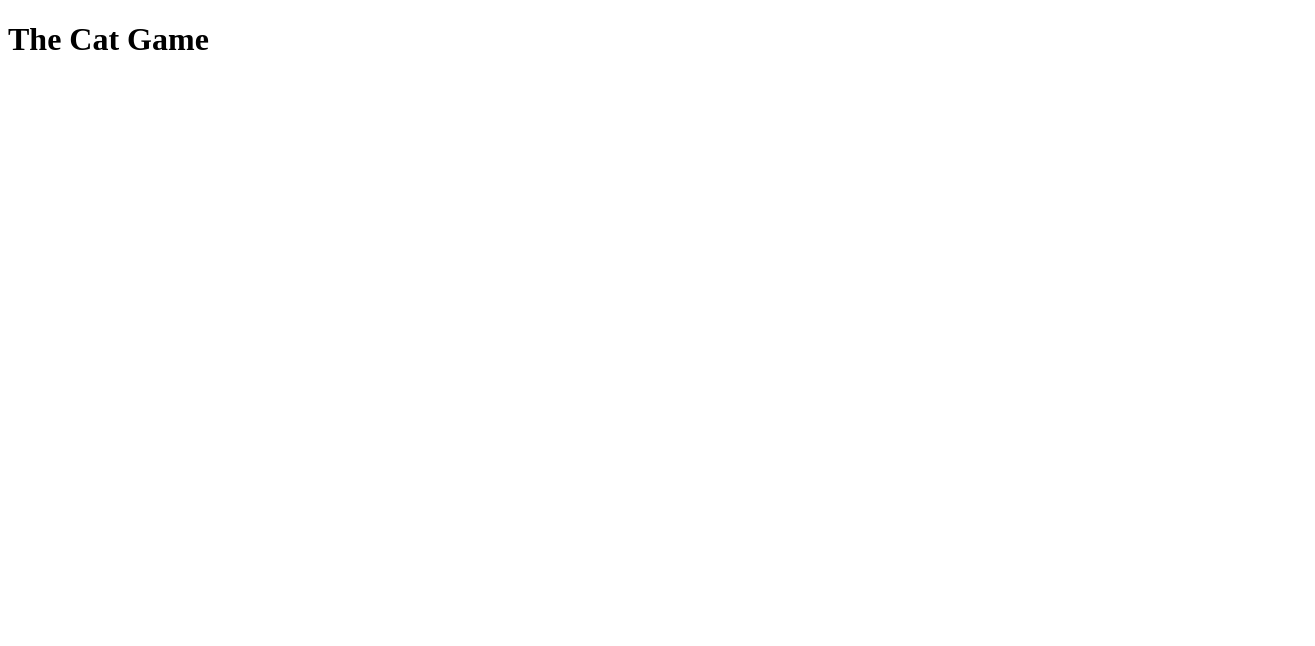
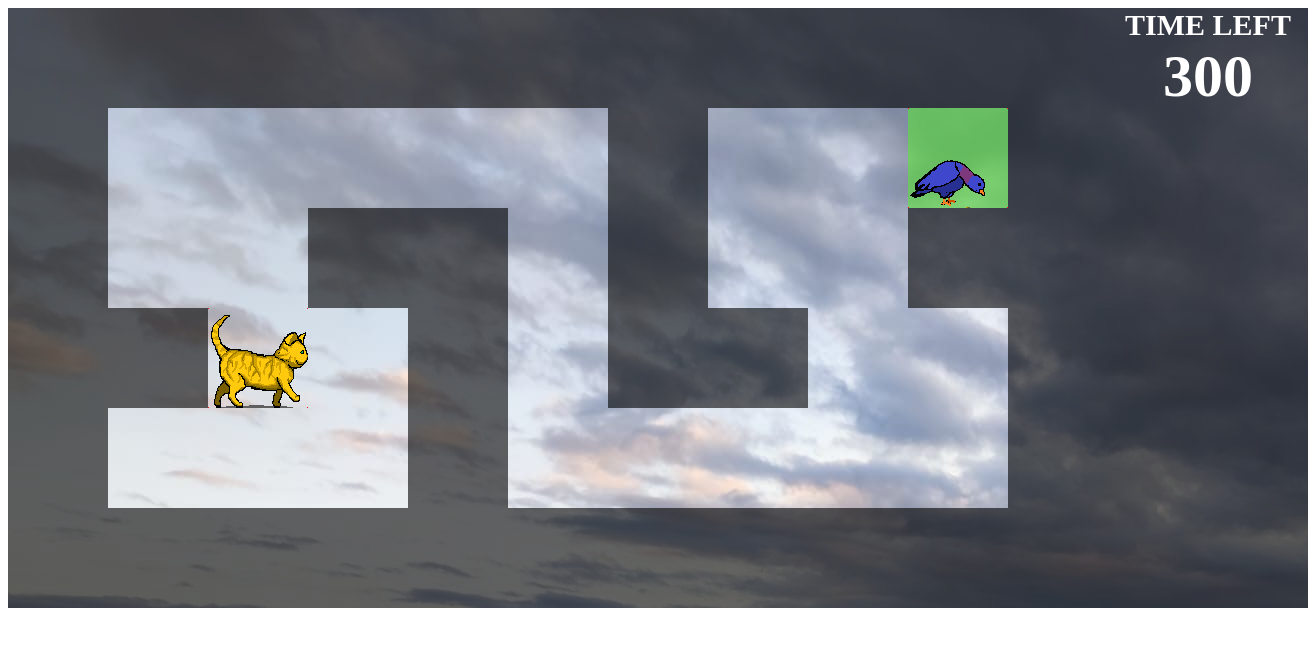
Before and after one commit to 88ROKAS88/my-first-electron-project, an Electron app: page catgameDesktop/mainWindow.html in a window 1315 px wide. Drawn offline with Linux system fonts and the light colour scheme.

Commit message:
The Cat Game
took the cat game from my-ca2-final
and inserted it here with minimal changes.

```diff
--- /dev/null
+++ b/catgameDesktop/allin1.js
@@ -0,0 +1,507 @@
+function localScores() {
+  let data = {
+    user_id: "importId",
+    user_name: "importName",
+    lvl1: score[0]["score"],
+    lvl2: score[1]["score"],
+    lvl3: score[2]["score"],
+    overall: score[3]["score"],
+  };
+
+  // let domain = "http://my-ca2-final.xyz"; // PRODUCTION
+  // domain = "http://localhost"; // DEVELOPEMENT
+  // let url = "/games/newscore";
+
+  // axios.post(url, data).then(() => {
+  //     window.location.href = domain + "/games/highscore/" + score[3]["score"];
+  // });
+}
+
+// #### #### #    #    # #### # #### #  #
+// #    #  # #    #    # #    # #  # ## #
+// #    #  # #    #    # #### # #  # # ##
+// #    #  # #    #    #    # # #  # #  #
+// #### #### #### #### # #### # #### #  #
+
+// COLLISION DETECTION
+
+// collision with map on both axes
+function collisionXY(varX, varY) {
+  if (
+    map[left + varX][bottom + varY] == 0 &&
+    map[left + varX + 90][bottom + varY] == 0 &&
+    map[left + varX][bottom + varY + 90] == 0 &&
+    map[left + varX + 90][bottom + varY + 90] == 0
+  ) {
+    bottom += varY;
+    left += varX;
+    return true;
+  } else if (
+    map[left + varX][bottom + varY] == 2 ||
+    map[left + varX + 90][bottom + varY] == 2 ||
+    map[left + varX][bottom + varY + 90] == 2 ||
+    map[left + varX + 90][bottom + varY + 90] == 2
+  ) {
+    if (pause == false) {
+      clearInterval(clock);
+      registerScore(currentMap);
+      currentMap++;
+      if (currentMap > 2) {
+        currentMap = 0;
+        levelScoreDisplay.innerHTML = "";
+        localScores();
+        startGame("you won - loading high score");
+      } else {
+        startGame("you won, next level " + (currentMap + 1));
+      }
+      pause = true;
+    }
+  }
+}
+
+// #   #  ####  ####     ####
+// ## ##  #  #  #  #     #
+// # # #  ####  ####     ###
+// #   #  #  #  #        #
+// #   #  #  #  #     #  #
+
+// GENERATE EMPTY MAP
+// *takes map variable and generates 2d array where keys are x and y axes on the map and variables are 0 - to indicate map in that point is empty
+
+function generateMap() {
+  for (let x = 0; x <= 1700; x += 10) {
+    for (let y = 0; y <= 1000; y += 10) {
+      if (y == 0) {
+        map[x] = [];
+      }
+      map[x][y] = 0;
+    }
+  }
+  return map;
+}
+
+// GENERATE OBJECT IN MAP
+
+function generateObjectInMap(fx, fy, sx, sy, objectType) {
+  for (let x = fx; x < sx; x += 10) {
+    for (let y = fy; y < sy; y += 10) {
+      map[x][y] = objectType;
+    }
+  }
+  return map;
+}
+
+// AUTOMATIC OBJECT GENERATION FROM ID FUNCTION
+// *takes cube id calculates cube cordinates, and put them into - generateObjectInMap function to generate object
+
+function autoGenerate(id, objectType) {
+  id = id.replace("myctg-cube", "");
+  const x = Math.floor(id / 6);
+  const y = id % 6;
+  map = generateObjectInMap(
+    x * 100,
+    y * 100,
+    x * 100 + 100,
+    y * 100 + 100,
+    objectType
+  );
+  return map;
+}
+
+// MAKE MAP VISUALS
+// const jsOutDSP = document.getElementById("jsOut");
+
+function createCube(count) {
+  const element = document.createElement("div");
+  element.className = "myctg-mapCube";
+  element.id = "myctg-cube" + count;
+  background.appendChild(element);
+}
+
+// MAKE ENDPOINT
+
+function makeEndpoint(number) {
+  let id = "myctg-cube" + number;
+  autoGenerate(id, 2);
+  document.querySelector("#" + id).style.backgroundColor =
+    "rgba(84, 245, 39, 0.5)";
+}
+
+// RUN AUTOGENERATEMAP AND MAKE MAP VISUALS
+
+function numberToMapObject(number) {
+  let id = "myctg-cube" + number;
+  autoGenerate(id, 1);
+  document.querySelector("#" + id).style.backgroundColor = "rgba(0, 0, 0, 0.6)";
+}
+
+//  ####  #####  ####  #####  #  ####        #   #  ####  ####
+//  #       #    #  #    #    #  #           ## ##  #  #  #  #
+//  ####    #    ####    #    #  #           # # #  ####  ####
+//     #    #    #  #    #    #  #           #   #  #  #  #
+//  ####    #    #  #    #    #  ####        #   #  #  #  #
+
+const allMaps = [
+  {
+    map: [
+      5, 11, 17, 23, 29, 35, 41, 47, 53, 59, 65, 64, 63, 62, 61, 60, 4, 3, 2, 1,
+      0, 6, 12, 18, 24, 30, 36, 42, 48, 54, 21, 8, 27, 26, 25, 40, 39, 38, 44,
+      57,
+    ],
+    player: [100, 100],
+    exit: 58,
+    pigin: [900, 300],
+  },
+  {
+    map: [
+      5, 4, 3, 2, 1, 0, 6, 12, 18, 24, 30, 36, 42, 48, 54, 60, 64, 63, 62, 61,
+      14, 27, 33, 32, 44, 50, 56, 45, 46,
+    ],
+    player: [900, 100],
+    exit: 65,
+    pigin: [1000, 400],
+  },
+  {
+    map: [
+      5, 4, 3, 2, 0, 6, 12, 18, 24, 30, 36, 42, 48, 54, 60, 65, 64, 63, 62, 61,
+      57, 59, 47, 41, 59, 53, 40, 13, 14, 15, 21, 32, 39, 38,
+    ],
+    player: [900, 400],
+    exit: 1,
+    pigin: [0, 0],
+  },
+];
+
+// #   #  ####  ####     ####  #   #  ####  ####
+// ## ##  #  #  #  #     #      # #   #     #
+// # # #  ####  ####     ###     #    ####  #
+// #   #  #  #  #        #      # #   #     #
+// #   #  #  #  #        ####  #   #  ####  ####
+
+// VARIABLES FOR MAP
+var piginCanvas = document.getElementById("myctg-pigin");
+const background = document.querySelector(".myctg-background");
+const numberOfCubes = 66;
+const player = document.querySelector("#myctg-player");
+const world = document.querySelector("#myctg-world");
+player.style.position = "relative";
+const timer = document.querySelector("#myctg-timer");
+var clock;
+
+var map = [];
+var currentMap = 0;
+
+// OPEN CURRENT MAP
+
+function startMap() {
+  //emptys map
+  background.innerHTML = "";
+  map = generateMap();
+
+  //loads map
+  for (let i = 0; i < numberOfCubes; i++) {
+    createCube(i);
+  }
+
+  allMaps[currentMap]["map"].forEach((element) => {
+    numberToMapObject(element);
+  });
+
+  //loads predator and pray
+  player.style.display = "block";
+  piginCanvas.style.display = "block";
+  //loads starting point
+  left = allMaps[currentMap]["player"][0];
+  bottom = allMaps[currentMap]["player"][1];
+
+  //timer
+  clock = setInterval(hudInterval, 1000);
+
+  //loads ending point
+  makeEndpoint(allMaps[currentMap]["exit"]);
+
+  piginCanvas.style.left = allMaps[currentMap]["pigin"][0] + "px";
+  piginCanvas.style.bottom = allMaps[currentMap]["pigin"][1] + "px";
+
+  //display game 30fps
+  pause = false;
+
+  //start main function
+  if (!mainStarted) {
+    setInterval(main, 1000 / 30);
+    mainStarted = true;
+  }
+}
+
+function startGame(message) {
+  announcement(message);
+  setTimeout(startMap, 5000);
+}
+
+// ANNAUNCEMENT CURTAIN
+// PLAYER INFORMATION WINDOW / ANNOUNCEMENT OF: WIN / LOSE / NEXT LVL
+
+function announcement(message) {
+  player.style.display = "none";
+  piginCanvas.style.display = "none";
+  background.innerHTML = "";
+  const element = document.createElement("div");
+  element.className = "myctg-announcement";
+
+  element.innerText = message;
+  background.appendChild(element);
+}
+
+function canvasObjects(idName) {
+  const element = document.createElement("canvas");
+
+  element.id = idName;
+  world.appendChild(element);
+}
+
+// #   #  ####  #  #   #
+// ## ##  #  #  #  ##  #
+// # # #  ####  #  # # #
+// #   #  #  #  #  #  ##
+// #   #  #  #  #  #   #
+
+// VARIABLES
+let move = false;
+let jump = false;
+let bottom = 200;
+let left = 200;
+var pause = false;
+let jumpActive = false;
+let mainStarted = false;
+
+//variable for animations
+let characterPos = "l";
+let characterFall = false;
+
+// MAP
+startGame("level 1 - get ready");
+// startMap();
+// GAME ENGINE
+
+const main = function () {
+  if (move) {
+    if (move == "l") {
+      collisionXY(10, 0);
+    }
+    if (move == "r") {
+      collisionXY(-10, 0);
+    }
+  }
+
+  if (jump !== false && jump < 11) {
+    if (jump < 11) {
+      collisionXY(0, 20);
+      jump += 1;
+    }
+    if (jump == 11) {
+      // jump = false;
+    }
+  } else if (jump == 11 || jump == false) {
+    if (collisionXY(0, -10)) {
+      characterFall = true;
+    } else {
+      characterFall = false;
+      jump = false;
+    }
+  }
+  player.style.bottom = bottom + "px";
+  player.style.left = left + "px";
+};
+
+//  #  #  #  #  ###
+//  #  #  #  #  #  #
+//  ####  #  #  #  #
+//  #  #  #  #  #  #
+//  #  #  ####  ###
+
+var timeLeft = 300;
+var score = [];
+let levelScore = 500;
+
+const levelScoreDisplay = document.querySelector("#myctg-level-score-display");
+function hudInterval() {
+  timeLeft--;
+  levelScore--;
+  timer.innerText = timeLeft;
+  if (timeLeft < 1) {
+    timeLeft = 300;
+    levelScore = 500;
+    currentMap = 0;
+    startGame("you lost - try again ?");
+  }
+}
+
+function displayLevelScore(level) {
+  const title = document.createElement("div");
+  title.innerText = `${score[level]["level"]}  score`;
+  title.style.marginTop = "50px";
+  title.style.fontSize = "20px";
+  levelScoreDisplay.appendChild(title);
+  const levelScoreVariable = document.createElement("div");
+  levelScoreVariable.innerText = score[level]["score"];
+  levelScoreVariable.style.fontSize = "30px";
+  levelScoreDisplay.appendChild(levelScoreVariable);
+}
+
+function registerScore(level) {
+  score.push({ level: "level " + (level + 1), score: levelScore });
+  displayLevelScore(level);
+  // MUST REFACTOR !
+  if (level > 1) {
+    score.push({
+      level: "overall",
+      score: score[0]["score"] + score[1]["score"] + score[2]["score"],
+    });
+    displayLevelScore(level + 1);
+  }
+  levelScore = 500;
+}
+
+//  #  #   #  ####  #  #  #####  ####
+//  #  ##  #  #  #  #  #    #    #
+//  #  # # #  ####  #  #    #    ####
+//  #  #  ##  #     #  #    #       #
+//  #  #   #  #     ####    #    ####
+
+document.addEventListener("keydown", (event) => {
+  if (event.key == "d") {
+    move = "l";
+    characterPos = "l";
+  }
+  if (event.key == "a") {
+    move = "r";
+    characterPos = "r";
+  }
+  if (event.key == " ") {
+    jumpActive = true;
+  }
+  if (event.key == " " && false == jump) {
+    jump = 1;
+  }
+});
+
+document.addEventListener("keyup", (event) => {
+  if (event.key == "d") {
+    move = false;
+  }
+  if (event.key == "a") {
+    move = false;
+  }
+});
+
+//  ####  #   #  #  #   #  ####  #####  ####
+//  #  #  ##  #  #  ## ##  #  #    #    #
+//  ####  # # #  #  # # #  ####    #    ###
+//  #  #  #  ##  #  #   #  #  #    #    #
+//  #  #  #   #  #  #   #  #  #    #    ####
+
+window.onload = function () {
+  var canvas = document.getElementById("myctg-player");
+  var ctx = canvas.getContext("2d");
+  canvas.width = 100;
+  canvas.height = 100;
+
+  let frameWidth = 100;
+  let frameHeight = 100;
+
+  let frame = 0;
+  let count = 0;
+
+  let sheetRow = 0;
+
+  const spriteSheet = new Image();
+  spriteSheet.src = "images/test5.png";
+
+  function animate() {
+    // ctx.clearRect(0, 0, 100, 100);
+    ctx.drawImage(
+      spriteSheet,
+      frame,
+      sheetRow,
+      frameWidth,
+      frameHeight,
+      0,
+      0,
+      100,
+      100
+    );
+    count++;
+    if (characterPos == "r") {
+      sheetRow = 100;
+    } else {
+      sheetRow = 0;
+    }
+    if (jump != false && jump < 11) {
+      sheetRow = 200;
+      if (characterPos == "r") {
+        frame = 0;
+      } else {
+        frame = 100;
+      }
+    } else if (characterFall == true) {
+      sheetRow = 200;
+      if (characterPos == "r") {
+        frame = 200;
+      } else {
+        frame = 300;
+      }
+    } else if (move != false) {
+      if (count > 20) {
+        count = 0;
+        frame += 100;
+        if (frame > 300) {
+          frame = 0;
+        }
+      }
+    } else {
+      frame = 0;
+    }
+  }
+
+  // animate();
+
+  function myFrame() {
+    ctx.clearRect(0, 0, 100, 100);
+    animate();
+    requestAnimationFrame(myFrame);
+  }
+  myFrame();
+};
+
+//  ####  #   #  #  #   #  ####  #####  ####     ####
+//  #  #  ##  #  #  ## ##  #  #    #    #        #  #
+//  ####  # # #  #  # # #  ####    #    ###      ####
+//  #  #  #  ##  #  #   #  #  #    #    #        #
+//  #  #  #   #  #  #   #  #  #    #    ####  #  #
+
+var ptx = piginCanvas.getContext("2d");
+piginCanvas.width = 100;
+piginCanvas.height = 100;
+let piginFrameIndex = 0;
+let piginCount = 0;
+const spriteSheet = new Image();
+spriteSheet.src = "images/test5.png";
+function animatepigin() {
+  ptx.clearRect(0, 0, 100, 100);
+  ptx.drawImage(spriteSheet, piginFrameIndex, 300, 100, 100, 0, 0, 100, 100);
+  piginCount++;
+  if (piginCount > 5) {
+    piginFrameIndex += 100;
+    if (piginFrameIndex > 300) {
+      piginFrameIndex = 0;
+    }
+    piginCount = 0;
+  }
+}
+
+function piginFrame() {
+  ptx.clearRect(0, 0, 100, 100);
+  animatepigin();
+  requestAnimationFrame(piginFrame);
+}
+piginFrame();
--- a/catgameDesktop/main.js
+++ b/catgameDesktop/main.js
@@ -8,8 +8,9 @@ let mainWindow;
 
 app.on("ready", function () {
   mainWindow = new BrowserWindow({
-    width: 1920,
-    height: 1080,
+    width: 1315,
+    height: 620,
+    useContentSize: true,
   });
   mainWindow.loadURL(`file://${__dirname}/mainWindow.html`);
 });
--- a/catgameDesktop/mainWindow.html
+++ b/catgameDesktop/mainWindow.html
@@ -2,8 +2,27 @@
 <html lang="en">
   <head>
     <title>The Cat Game</title>
+    <link rel="stylesheet" href="styles.css" />
   </head>
   <body>
-    <h1>The Cat Game</h1>
+    <div class="my-2">
+      <div class="myctg-border">
+        <div class="myctg-display">
+          <div class="myctg-background myctg-wrap"></div>
+          <div class="myctg-world myctg-wrap" id="myctg-world">
+            <canvas id="myctg-player"></canvas>
+            <canvas id="myctg-pigin"></canvas>
+            <!-- <div id="env-test"></div> -->
+          </div>
+        </div>
+        <div class="myctg-hud">
+          <div>Time left</div>
+          <div id="myctg-timer">300</div>
+          <div id="myctg-level-score-display"></div>
+        </div>
+      </div>
+
+      <script src="allin1.js"></script>
+    </div>
   </body>
 </html>
--- /dev/null
+++ b/catgameDesktop/styles.css
@@ -0,0 +1,107 @@
+:root {
+  --ctg-display-width: 1100px;
+  --ctg-display-height: 600px;
+  --ctg-main-bg-color: brown;
+}
+.myctg-border {
+  width: calc(var(--ctg-display-width) + 200px);
+  height: var(--ctg-display-height);
+  background-image: url("images/fields.jpg");
+  display: flex;
+}
+.myctg-hud {
+  width: 200px;
+  height: var(--ctg-display-height);
+  background-color: rgba(0, 0, 0, 0.6);
+  color: white;
+  /* border-top: 10px solid rgba(0, 0, 0, 0); */
+  /* border-bottom: 10px solid rgba(0, 0, 0, 0); */
+  font-weight: bold;
+  text-transform: uppercase;
+  font-size: 30px;
+  text-align: center;
+}
+#myctg-timer {
+  font-size: 60px;
+  margin-bottom: 50px;
+}
+.myctg-display {
+  position: relative;
+  /* margin: 10px; */
+  width: var(--ctg-display-width);
+  height: var(--ctg-display-height);
+  /* border: 10px solid rgba(0, 0, 0, 0.6); */
+}
+
+.myctg-world {
+  width: var(--ctg-display-width);
+  height: var(--ctg-display-height);
+
+  display: flex;
+  flex-direction: column-reverse;
+
+  z-index: 10;
+}
+.myctg-background {
+  position: absolute;
+  top: 0px;
+  left: 0px;
+  bottom: 0px;
+  right: 0px;
+  width: var(--ctg-display-width);
+  height: var(--ctg-display-height);
+
+  display: flex;
+  flex-direction: column-reverse;
+}
+#myctg-player {
+  width: 100px;
+  height: 100px;
+
+  position: relative;
+  bottom: 200px;
+  left: 200px;
+}
+#myctg-pigin {
+  width: 100px;
+  height: 100px;
+
+  position: relative;
+  bottom: 0px;
+  left: 1500px;
+}
+#myctg-env-test {
+  width: 100px;
+  height: 100px;
+  background: green;
+  position: relative;
+  bottom: -90px;
+  left: 410px;
+}
+.myctg-cube {
+  width: 100px;
+  height: 100px;
+
+  border: 1px solid red;
+  color: greenyellow;
+  text-align: center;
+  box-sizing: border-box;
+}
+.myctg-mapCube {
+  width: 100px;
+  height: 100px;
+}
+.myctg-wrap {
+  flex-wrap: wrap;
+}
+.myctg-announcement {
+  padding-top: 300px;
+  text-align: center;
+  color: white;
+  width: 100%;
+  height: 100%;
+  background-color: rgba(0, 0, 0, 0.6);
+  font-size: 40px;
+  font-weight: bold;
+  text-transform: uppercase;
+}
```
Also changed, not shown: catgameDesktop/images/fields.jpg (added), catgameDesktop/images/test5.png (added).
